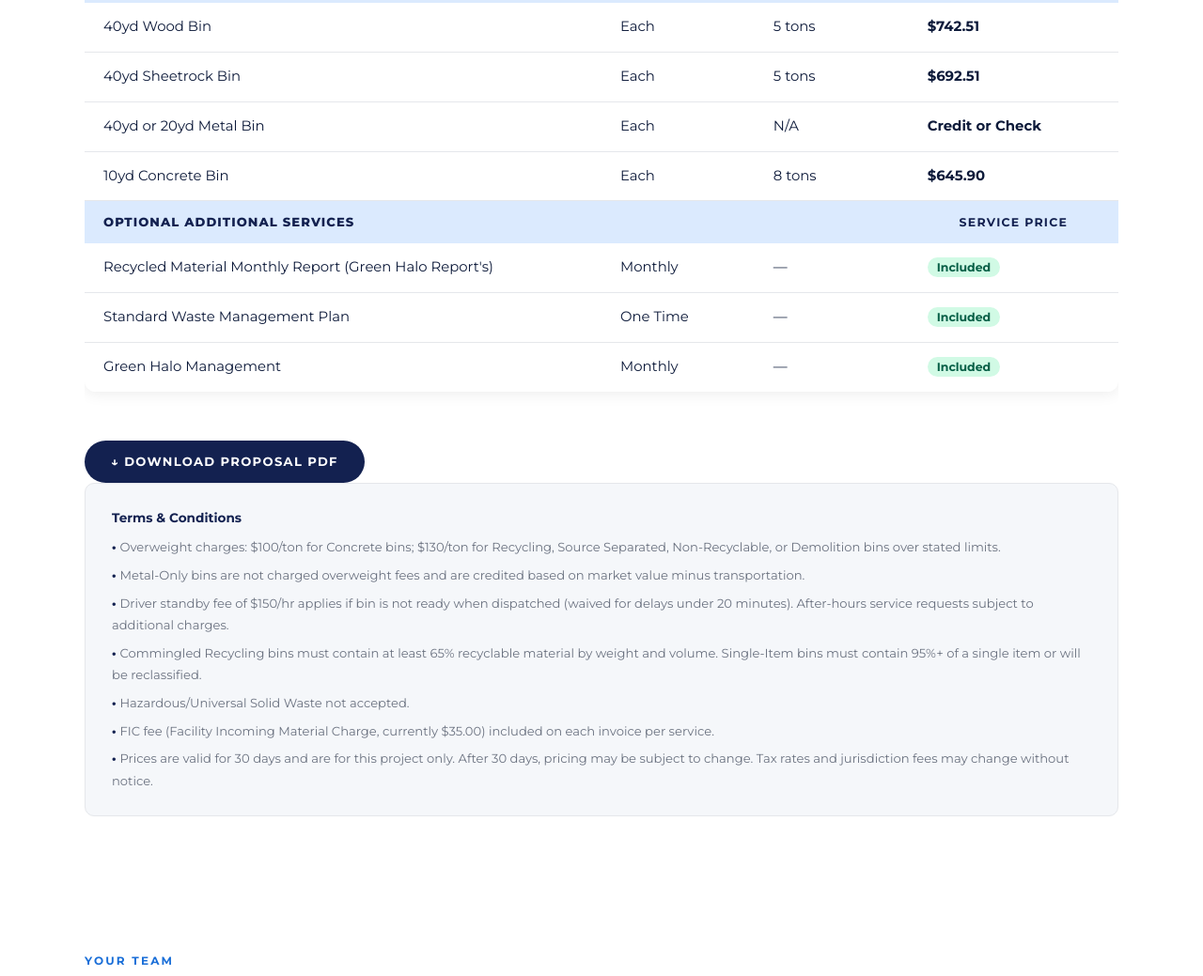
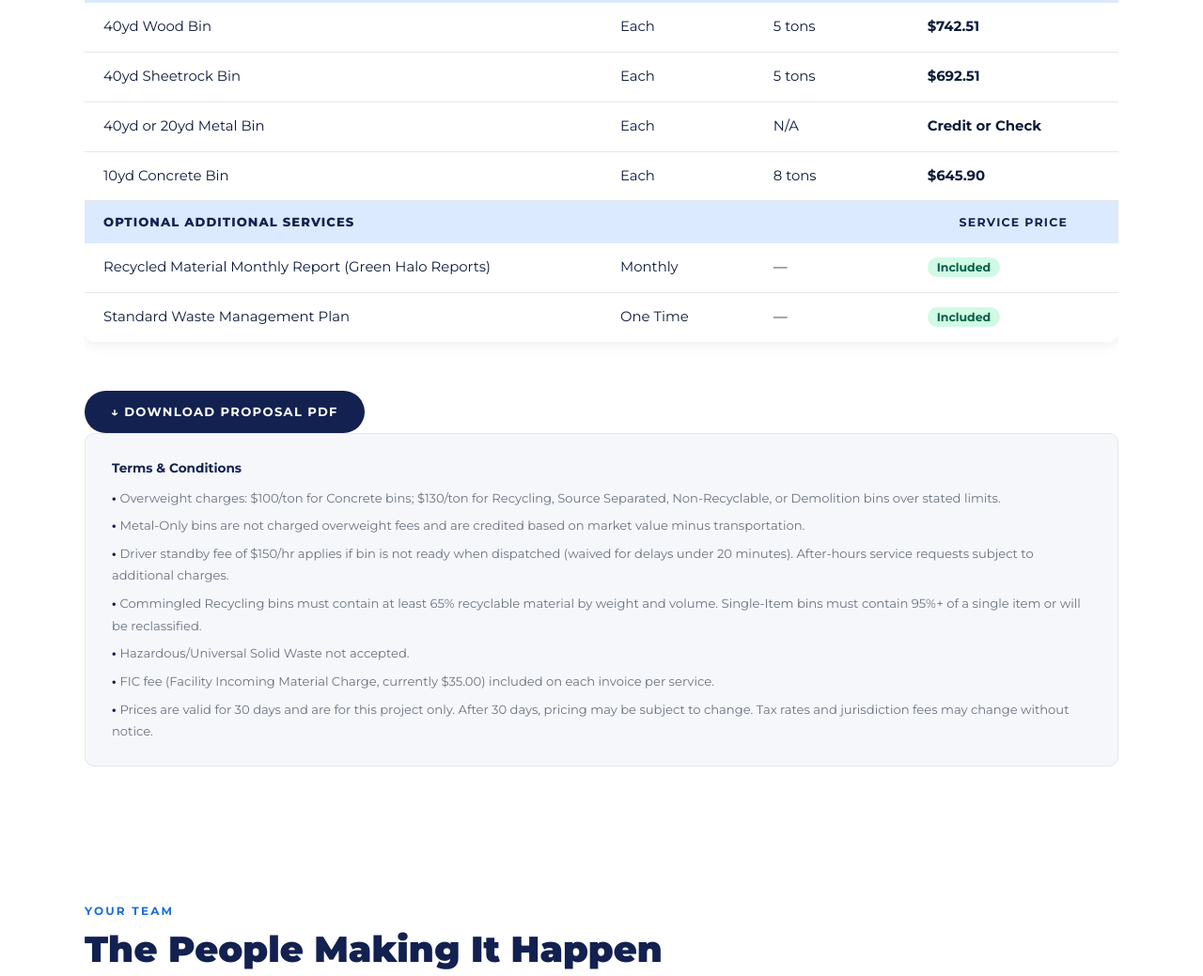
Before and after one commit to premierrecycle/premier-proposals, a plain HTML site: page bank-of-italy-housing/index.html in a window 1280 px wide. Shown: the part 4034-5073 px from the top of the page at 94% size. Drawn offline with Linux system fonts and the light colour scheme.

Commit message:
Remove Green Halo Management line item, fix typo in pricing table
Co-Authored-By: Claude Sonnet 4.6 <noreply@anthropic.com>

```diff
--- a/bank-of-italy-housing/index.html
+++ b/bank-of-italy-housing/index.html
@@ -1321,7 +1321,7 @@
           <th style="color: var(--navy); font-size: 0.78rem; letter-spacing: 0.1em;">Service Price</th>
         </tr>
         <tr>
-          <td>Recycled Material Monthly Report (Green Halo Report's)</td>
+          <td>Recycled Material Monthly Report (Green Halo Reports)</td>
           <td>Monthly</td>
           <td>—</td>
           <td><span class="included-badge">Included</span></td>
@@ -1329,12 +1329,6 @@
         <tr>
           <td>Standard Waste Management Plan</td>
           <td>One Time</td>
-          <td>—</td>
-          <td><span class="included-badge">Included</span></td>
-        </tr>
-        <tr>
-          <td>Green Halo Management</td>
-          <td>Monthly</td>
           <td>—</td>
           <td><span class="included-badge">Included</span></td>
         </tr>
```
Also changed, not shown: gateway-tower-build-group/index.html (+1 -7 lines).
